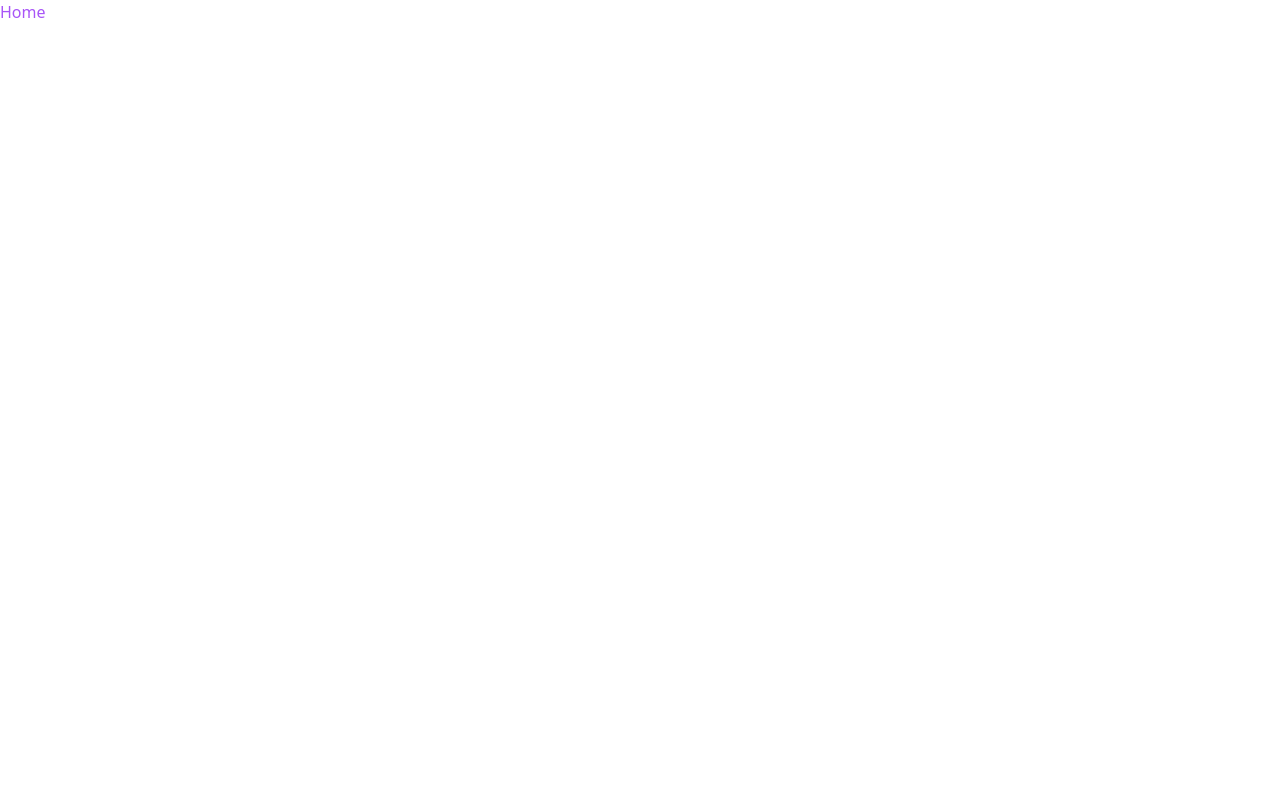
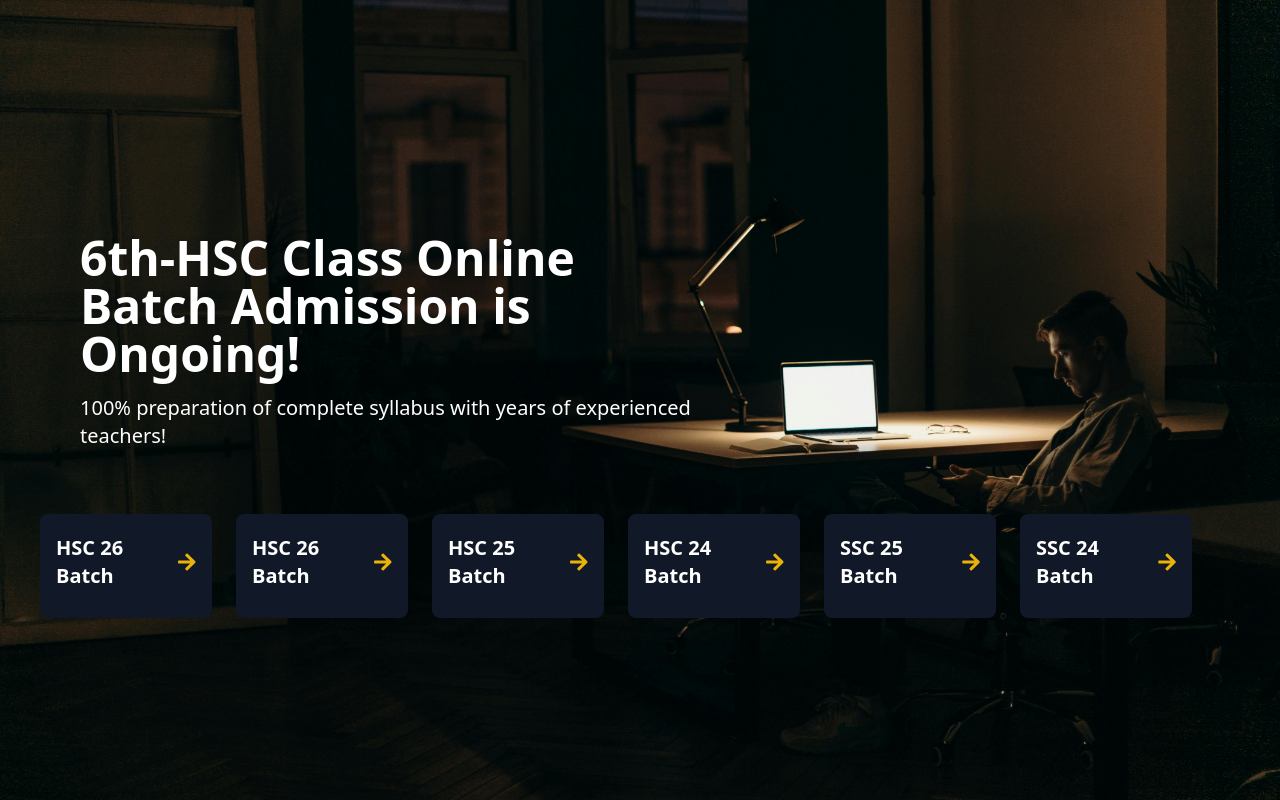
Before and after one commit to webdevaminul/web-innovators, a React (Vite) app in the folder frontend/: page / in a window 1280 px wide. Built offline with nearby package versions, Linux system fonts and the light colour scheme.

Commit message:
banner_Section

```diff
--- a/frontend/index.html
+++ b/frontend/index.html
@@ -5,6 +5,8 @@
     <link rel="icon" type="image/png" href="/favicon.png" />
     <meta name="viewport" content="width=device-width, initial-scale=1.0" />
     <title>eLearners</title>
+    <link href="https://fonts.googleapis.com/css2?family=Roboto:wght@400;700&display=swap" rel="stylesheet">
+
   </head>
   <body>
     <div id="root"></div>
--- a/frontend/package.json
+++ b/frontend/package.json
@@ -10,8 +10,10 @@
     "preview": "vite preview"
   },
   "dependencies": {
+    "@material-tailwind/react": "^2.1.10",
     "react": "^18.3.1",
     "react-dom": "^18.3.1",
+    "react-icons": "^5.3.0",
     "react-router-dom": "^6.26.2"
   },
   "devDependencies": {
--- /dev/null
+++ b/frontend/src/Section/Banner/Banner.css
@@ -0,0 +1,3 @@
+.BgBanner{
+    background-image: url("../../../public/banner.jpg");
+}
--- /dev/null
+++ b/frontend/src/Section/Banner/Banner.jsx
@@ -0,0 +1,124 @@
+import React, { useState } from "react";
+import { FaArrowRight } from "react-icons/fa"; // Import the arrow icon
+
+const cardData = [
+  {
+    id: 1,
+    title: "HSC 26",
+    description: "Online Batch (Physics, Chemistry, Math, Biology)",
+    details: "12 live classes per week",
+    img: "https://via.placeholder.com/300x150",
+  },
+  {
+    id: 2,
+    title: "HSC 26",
+    description: "Online Batch (Bangla, English, Information and Communication Technology)",
+    details: "5 live classes per week",
+    img: "https://via.placeholder.com/300x150",
+  },
+  {
+    id: 3,
+    title: "HSC 25",
+    description: "Online Batch (Physics, Chemistry, Math, Biology)",
+    details: "10 live classes per week",
+    img: "https://via.placeholder.com/300x150",
+  },
+  {
+    id: 4,
+    title: "HSC 24",
+    description: "Online Batch (Physics, Chemistry, Math, Biology)",
+    details: "8 live classes per week",
+    img: "https://via.placeholder.com/300x150",
+  },
+  {
+    id: 5,
+    title: "SSC 25",
+    description: "Online Batch (Physics, Chemistry, Math, Biology)",
+    details: "7 live classes per week",
+    img: "https://via.placeholder.com/300x150",
+  },
+  {
+    id: 6,
+    title: "SSC 24",
+    description: "Online Batch (Physics, Chemistry, Math, Biology)",
+    details: "6 live classes per week",
+    img: "./banner.jpg",
+  },
+];
+
+const BannerSection = () => {
+  const [selectedCard, setSelectedCard] = useState(null);
+
+  const openModal = (card) => {
+    setSelectedCard(card);
+  };
+
+  const closeModal = () => {
+    setSelectedCard(null);
+  };
+
+  return (
+    <section
+      className="relative bg-cover bg-center h-screen flex flex-col items-start justify-center px-5 sm:px-10"
+      style={{
+        backgroundImage: "url('./banner.jpg')",
+        backgroundSize: "cover",
+        backgroundPosition: "center",
+        backgroundRepeat: "no-repeat",
+      }}
+    >
+      {/* Left Side Text */}
+      <div className="text-white text-left mt-3 p-10 rounded-lg w-full sm:w-full md:w-3/5 lg:w-3/5 font-roboto">
+        <h1 className="text-3xl sm:text-4xl md:text-5xl font-extrabold mb-4">
+          6th-HSC Class Online Batch Admission is Ongoing!
+        </h1>
+        <p className="text-sm sm:text-xl md:text-xl mb-6">
+          100% preparation of complete syllabus with years of experienced teachers!
+        </p>
+      </div>
+
+      {/* Cards below the text */}
+      <div className="grid grid-cols-3 sm:grid-cols-4 md:grid-cols-6 gap-6 w-full max-w-6xl">
+        {cardData.map((card) => (
+          <div
+            key={card.id}
+            className="bg-gray-900 p-2 rounded-lg overflow-hidden transition-transform transform hover:scale-105 hover:shadow-xl cursor-pointer"
+            onClick={() => openModal(card)}
+          >
+            <div className="text-white pt-3 pb-3 pl-2 pr-2 font-roboto">
+              <h3 className="text-xl font-bold flex items-center justify-between mb-2">
+                {card.title} Batch
+                <FaArrowRight className="ml-2 text-yellow-500" />
+              </h3>
+            </div>
+          </div>
+        ))}
+      </div>
+
+      {/* Modal */}
+      {selectedCard && (
+        <div className="fixed inset-0 bg-black bg-opacity-70 flex justify-center items-center z-50">
+          <div className="bg-white rounded-lg p-6 max-w-lg w-full relative shadow-lg">
+            <button
+              onClick={closeModal}
+              className="absolute top-2 right-2 text-black font-bold text-2xl"
+            >
+              &times;
+            </button>
+            <h2 className="text-2xl font-bold mb-4">{selectedCard.title}</h2>
+            <p className="text-gray-700">{selectedCard.description}</p>
+            <p className="text-gray-500 mt-2">{selectedCard.details}</p>
+            <button
+              onClick={closeModal}
+              className="mt-6 px-6 py-3 bg-gradient-to-r from-green-400 to-green-600 text-white rounded-lg"
+            >
+              View Details
+            </button>
+          </div>
+        </div>
+      )}
+    </section>
+  );
+};
+
+export default BannerSection;
--- a/frontend/src/main.jsx
+++ b/frontend/src/main.jsx
@@ -6,6 +6,8 @@ import router from "./routes/Router";
 
 createRoot(document.getElementById("root")).render(
   <StrictMode>
-    <RouterProvider router={router} />
+    <div className="max-w-screen-2xl m-auto">
+      <RouterProvider router={router} />
+    </div>
   </StrictMode>
 );
--- a/frontend/src/pages/Home/Home.jsx
+++ b/frontend/src/pages/Home/Home.jsx
@@ -1,7 +1,9 @@
+import Banner from "../../Section/Banner/Banner";
+
 export default function Home() {
   return (
     <section>
-      <h1 className="text-purple-500">Home</h1>
+      <Banner></Banner>
     </section>
   );
 }
```
Also changed, not shown: frontend/public/banner.jpg (added), 1 other file (tests, documents, lock files or other folders).
